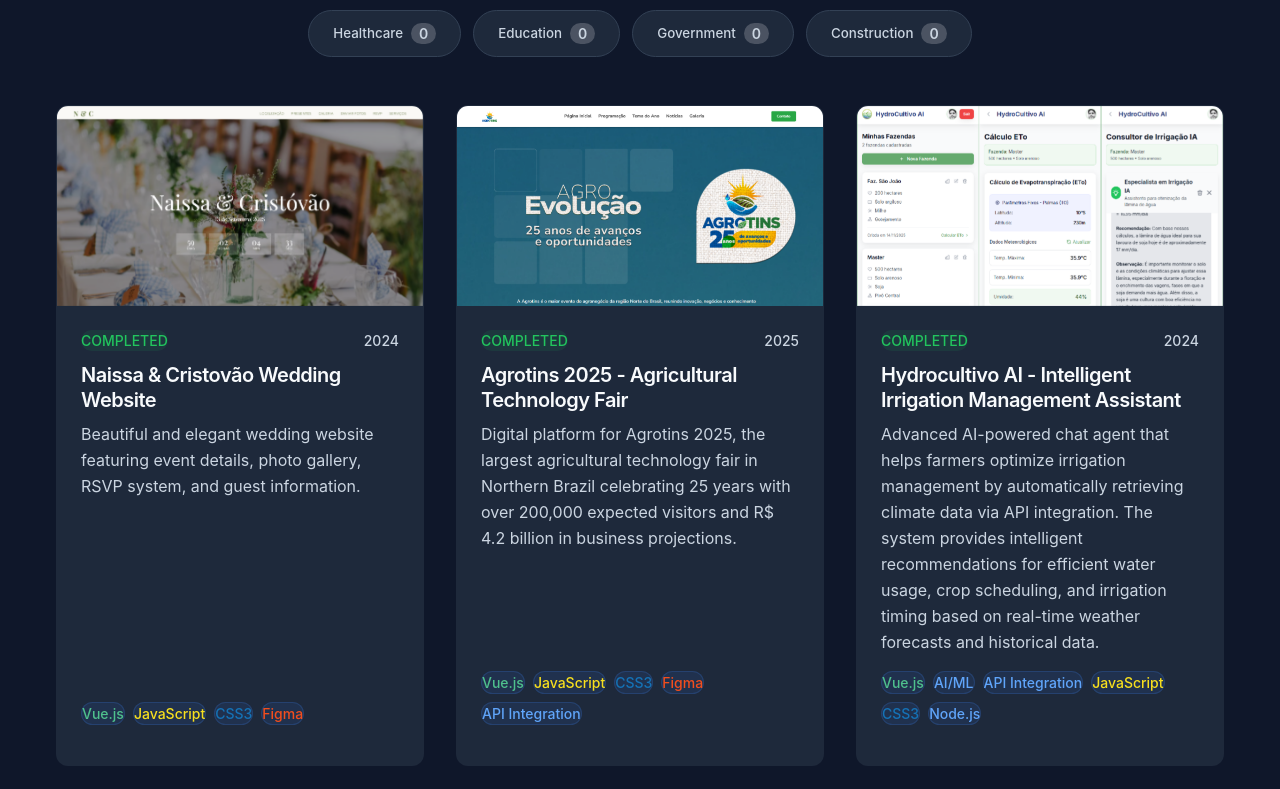
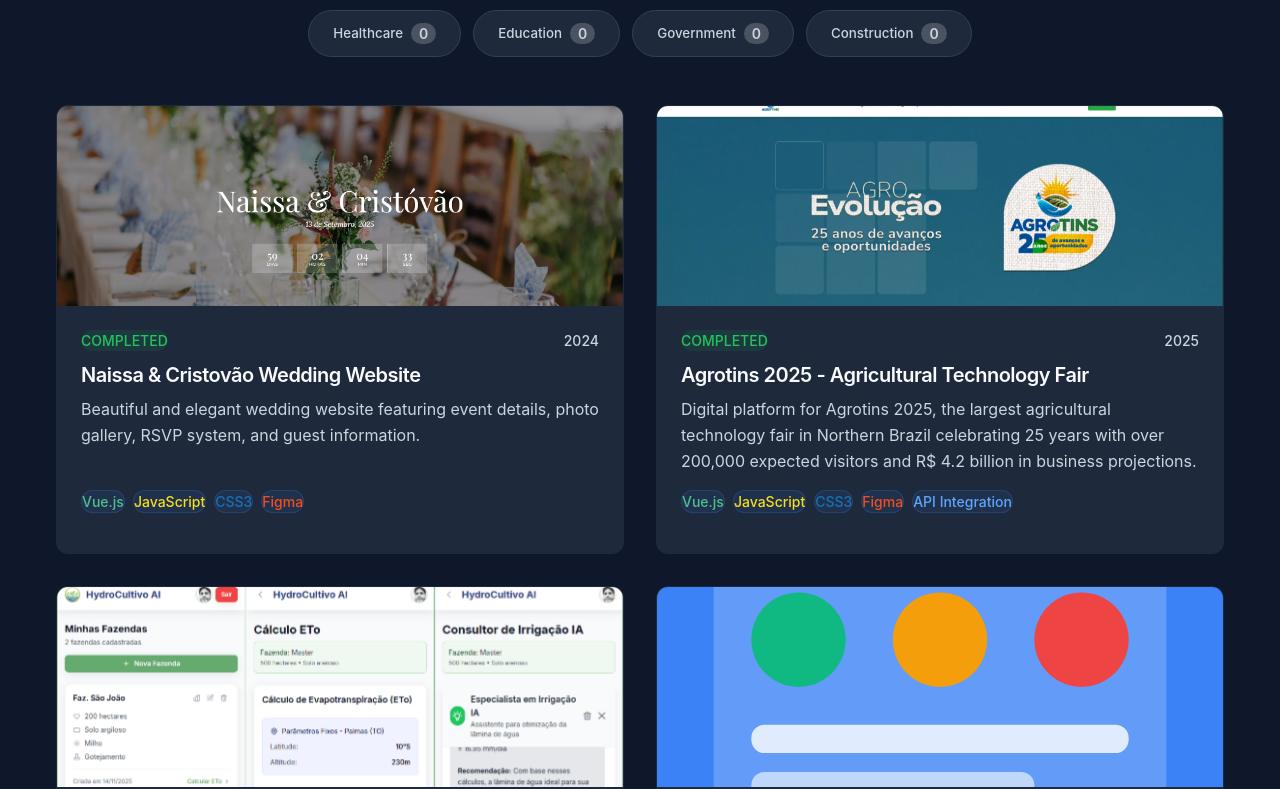
Before and after one commit to C-junior/cj-portfolio-dev, a Vue app: page / in a window 1280 px wide. Shown: the part 7000-7789 px from the top of the page. Built offline with nearby package versions, Linux system fonts and the light colour scheme.

Commit message:
menior changes project

```diff
--- a/src/components/sections/Projects.vue
+++ b/src/components/sections/Projects.vue
@@ -318,7 +318,7 @@
 
 .grid-container {
   display: grid;
-  grid-template-columns: repeat(auto-fit, minmax(350px, 1fr));
+  grid-template-columns: repeat(2, 1fr);
   gap: 2rem;
 }
 
```
Also changed, not shown: public/images/projects/hydrocultivoai.png.
